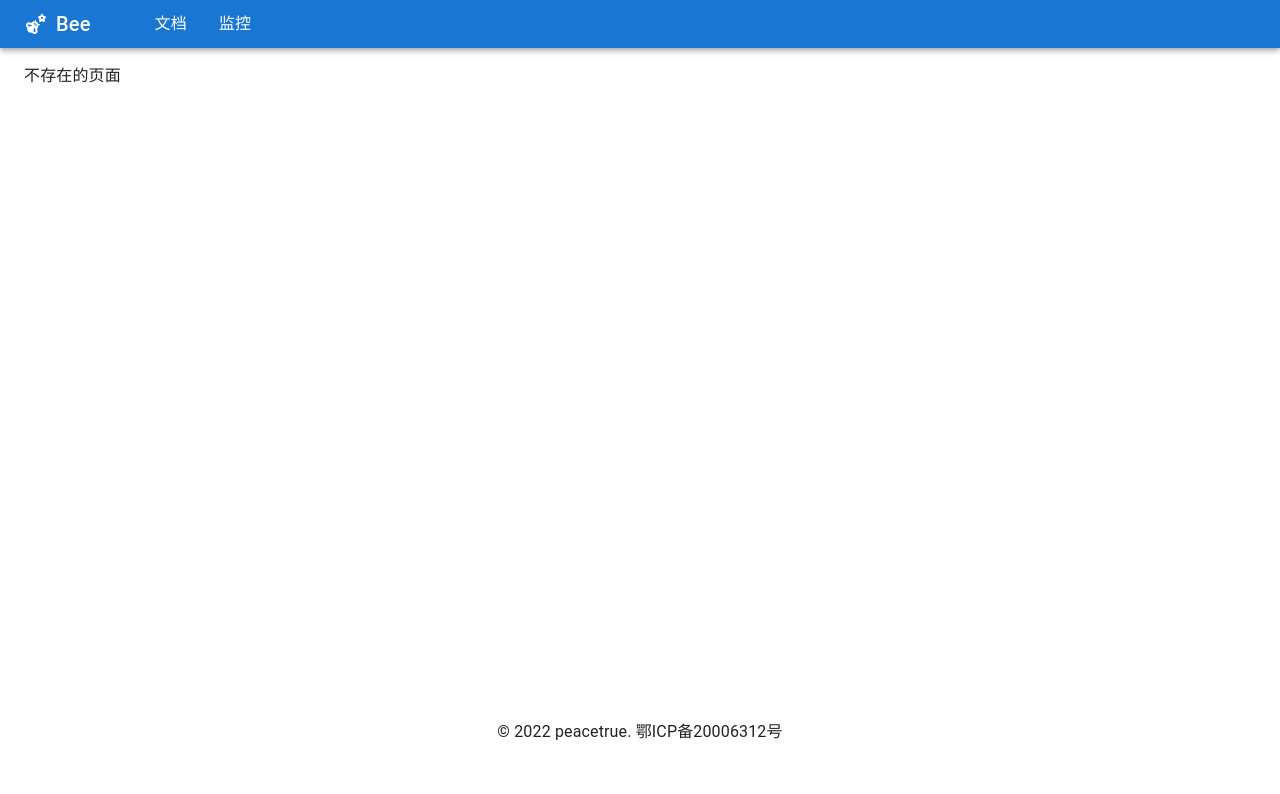
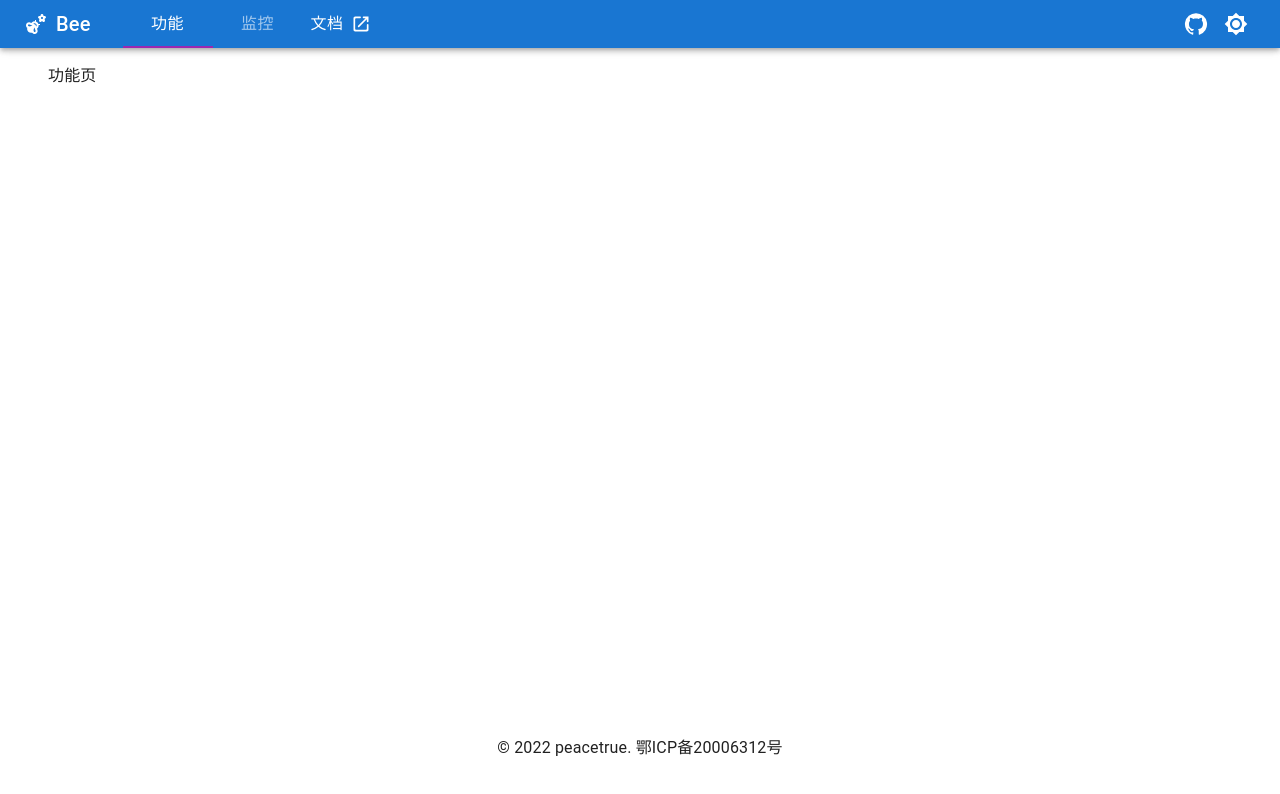
Before and after one commit to peacetrue/bee, a React (Create React App) app in the folder frontend/: page /function in a window 1280 px wide. Shown: the top 794 px of the page. Built offline with nearby package versions, Linux system fonts and the light colour scheme.

Commit message:
实现功能菜单

```diff
--- a/frontend/package.json
+++ b/frontend/package.json
@@ -7,6 +7,7 @@
     "@emotion/styled": "^11.10.0",
     "@fontsource/roboto": "^4.5.8",
     "@mui/icons-material": "^5.8.4",
+    "@mui/lab": "^5.0.0-alpha.96",
     "@mui/material": "^5.10.1",
     "@testing-library/jest-dom": "^5.16.5",
     "@testing-library/react": "^13.3.0",
--- a/frontend/src/App.tsx
+++ b/frontend/src/App.tsx
@@ -1,51 +1,77 @@
 import React from "react";
-import {AppBar, Container, CssBaseline, Grid, Link as MuiLink, Toolbar, Typography} from "@mui/material";
+import {
+  AppBar,
+  Box,
+  Button,
+  Container,
+  CssBaseline,
+  IconButton,
+  Link as MuiLink,
+  Stack,
+  Tab,
+  Tabs,
+  Toolbar
+} from "@mui/material";
 import EmojiNatureIcon from "@mui/icons-material/EmojiNature";
-import {BrowserRouter, Link, Route, Routes} from "react-router-dom";
-import Home from "./pages/Home";
-import Monitoring from "./pages/Monitoring";
-import NotFound from './pages/NotFound';
-import NavMenu, {NavMenuItemProps} from "./compontents/NavMenu";
-
-let pages: NavMenuItemProps[] = [
-  {text: "文档", href: "https://peacetrue.github.io/bee", external: true},
-  {text: "监控", href: "/monitoring", external: false},
-];
-
+import {Link, Outlet, useLocation} from "react-router-dom";
+import LaunchRoundedIcon from '@mui/icons-material/LaunchRounded';
+import ThemeSwitcher from "./compontents/ThemeSwitcher";
+import SwitchableThemeProvider from "./compontents/SwitchableThemeProvider";
+import GitHubIcon from '@mui/icons-material/GitHub';
 
 function App() {
+  let location = useLocation();
+  console.info("location: ", location)
+  let initialActiveMenu = location.pathname === "/" ? false
+    : location.pathname.split(/(?<=.+)\//, 1)[0];
+  const [activeMenu, setActiveMenu] = React.useState<string | boolean>(initialActiveMenu || false);
+  const [themeIndex, setThemeIndex] = React.useState<number>(0);
   return (
-    <BrowserRouter>
+    <SwitchableThemeProvider value={themeIndex}>
       <CssBaseline/>
+      {/*<BrowserRouter>*/}
       {/* 展示全屏宽度 */}
       <Container maxWidth={false}>
+        {/* 导航菜单。position="fixed" 不占用高度 */}
         <AppBar>
           <Toolbar variant="dense">
             <EmojiNatureIcon/>
-            <MuiLink component={Link} to="/" color="inherit" ml={1} underline="hover"
-                     onClick={() => document.dispatchEvent(new Event("clearSelected"))}>
-              <Typography variant="h6" color="inherit" component="div">Bee</Typography>
-            </MuiLink>
-            <NavMenu items={pages}/>
+            <MuiLink ml={1} component={Link} to="/" color="inherit" underline="none" variant={"h6"}
+                     onClick={() => setActiveMenu(false)}>Bee</MuiLink>
+            <Tabs sx={{ml: 4, "& .MuiTab-root": {fontSize: "medium"}}}
+                  value={activeMenu} onChange={(event, newValue) => setActiveMenu(newValue)}
+                  textColor={"inherit"} indicatorColor="secondary">
+              <Tab label="功能" component={Link} to="/function" value={"/function"}/>
+              <Tab label="监控" component={Link} to="/monitoring" value={"/monitoring"}/>
+            </Tabs>
+            <Stack flexGrow={1} flexDirection={"row"}>
+              <Button variant="text" sx={{color: "inherit", fontSize: "medium"}}
+                      href={"https://peacetrue.github.io/bee"} target={"_blank"}
+                      endIcon={<LaunchRoundedIcon fontSize="inherit"/>}>文档</Button>
+            </Stack>
+            {/* //TODO AppBar 下的颜色全部要使用继承，统一处理 */}
+            <Stack sx={{flexDirection: "row", alignItems: "center", "& *": {color: "inherit"}}}>
+              <IconButton sx={{color: "inherit"}} href={"https://github.com/peacetrue/bee"} target={"_blank"}><GitHubIcon/></IconButton>
+              <ThemeSwitcher sx={{color: "inherit"}} value={themeIndex} onChange={(e, index) => setThemeIndex(index)}/>
+            </Stack>
           </Toolbar>
         </AppBar>
-        <Grid container flexDirection={"column"} minHeight={"100vh"}>
-          <Grid item>
-            <Toolbar/>
-          </Grid>
-          <Grid item flexGrow={1}>
-            <Routes>
-              <Route path="/" element={<Home/>}/>
-              <Route path="/monitoring" element={<Monitoring/>}/>
-              <Route path="*" element={<NotFound/>}/>
-            </Routes>
-          </Grid>
-          <Grid item textAlign={"center"} height={"80px"}>
+        {/* 主体 */}
+        <Stack sx={{minHeight: "100vh"}}>
+          {/* 占位：https://mui.com/zh/material-ui/react-app-bar/#fixed-placement */}
+          <Toolbar variant="dense"/>
+          <Box sx={{padding: 2, flexGrow: 1}}>
+            {/* 路由出口 */}
+            <Outlet/>
+          </Box>
+          {/* 页脚 */}
+          <Box sx={{textAlign: "center", height: "64px"}}>
             © 2022 peacetrue. 鄂ICP备20006312号
-          </Grid>
-        </Grid>
+          </Box>
+        </Stack>
       </Container>
-    </BrowserRouter>
+      {/*</BrowserRouter>*/}
+    </SwitchableThemeProvider>
   );
 }
 
--- a/frontend/src/compontents/NavMenu.tsx
+++ b/frontend/src/compontents/NavMenu.tsx
@@ -1,7 +1,8 @@
 // 导航菜单组件
 import React, {MouseEventHandler, useEffect, useState} from "react";
-import {Grid, Link as MuiLink} from "@mui/material";
+import {Box, BoxProps, Link as MuiLink, Stack} from "@mui/material";
 import {Link} from "react-router-dom";
+import LaunchRoundedIcon from '@mui/icons-material/LaunchRounded';
 
 /** 导航菜单项属性 */
 export interface NavMenuItemProps {
@@ -14,25 +15,42 @@ export interface NavMenuItemProps {
 
 /** 导航菜单项 */
 export function NavMenuItem(props: NavMenuItemProps) {
-  let underline: 'none' | 'hover' | 'always' = props.selected ? "always" : "hover";
-  return props.external
-    ? (<MuiLink color="inherit" target={"_blank"} href={props.href} underline={underline}
-                onClick={props.onClick}>{props.text}</MuiLink>)
-    : (<MuiLink color="inherit" component={Link} to={props.href} underline={underline}
-                onClick={props.onClick}>{props.text}</MuiLink>);
+  if (props.external) {
+    return (
+      <MuiLink color="inherit" target={"_blank"} href={props.href} underline={"hover"}>
+        {props.text}<LaunchRoundedIcon fontSize={"inherit"}/>
+      </MuiLink>
+    );
+  }
+  return (
+    <MuiLink color="inherit" component={Link} to={props.href}
+             underline={props.selected ? "always" : "hover"} onClick={props.onClick}>
+      {props.text}
+    </MuiLink>
+  );
+}
+
+interface NavMenuProps extends BoxProps {
+  items: NavMenuItemProps[]
 }
 
 /** 导航菜单 */
-export default function NavMenu(props: { items: NavMenuItemProps[] }) {
+export default function NavMenu(props: NavMenuProps) {
   let [selected, setSelectedIndex] = useState(-1);
   useEffect(() => {
     document.addEventListener("clearSelected", () => setSelectedIndex(-1));
   }, []);
-  return <Grid container ml={4} spacing={4}>
-    {props.items.map((item, index) =>
-      (<Grid item>
-        <NavMenuItem {...item} selected={index === selected} onClick={event => setSelectedIndex(index)}/>
-      </Grid>)
-    )}
-  </Grid>;
+  return (
+    <Stack ml={4} flexGrow={1} flexDirection={"row"} justifyContent={"flex-start"}>
+      {props.items.map((item, index) =>
+          <NavMenuItem {...item} selected={index === selected} onClick={event => setSelectedIndex(index)}/>
+      )}
+    </Stack>
+  );
 }
+
+export const pages: NavMenuItemProps[] = [
+  {text: "功能", href: "/function", external: false},
+  {text: "监控", href: "/monitoring", external: false},
+  {text: "文档", href: "https://peacetrue.github.io/bee", external: true},
+];
--- /dev/null
+++ b/frontend/src/compontents/SwitchableThemeProvider.tsx
@@ -0,0 +1,27 @@
+import React from "react";
+import {Theme, ThemeProvider} from "@mui/material";
+import {createTheme} from "@mui/material/styles";
+
+/** 可切换的主题 Theme 提供者 */
+export default function SwitchableThemeProvider(props: SwitchableThemeProviderProps) {
+  const {
+    themes = SwitchableThemeProvider.defaultProps.themes,
+    value = 0,
+    children
+  } = props;
+  return (
+    <ThemeProvider theme={themes[value]}>
+      {children}
+    </ThemeProvider>
+  )
+}
+
+export interface SwitchableThemeProviderProps {
+  themes?: Theme[];
+  value?: number;
+  children?: React.ReactNode
+}
+
+SwitchableThemeProvider.defaultProps = {
+  themes: ["light", "dark"].map((value) => createTheme({palette: {mode: value as any}}))
+}
--- /dev/null
+++ b/frontend/src/compontents/ThemeSwitcher.tsx
@@ -0,0 +1,31 @@
+import {IconButton, SxProps, Theme} from "@mui/material";
+import Brightness4Icon from '@mui/icons-material/Brightness4';
+import Brightness7Icon from '@mui/icons-material/Brightness7';
+import React, {useState} from "react";
+
+/** 主题 Theme 切换器 */
+export default function ThemeSwitcher(props: ThemeSwitcherProps) {
+  const {
+    icons = [<Brightness7Icon/>, <Brightness4Icon/>],
+    value = 0,
+    onChange,
+    sx
+  } = props;
+  const [index, setIndex] = useState(value);
+  return (
+    <IconButton sx={sx} onClick={(e) => {
+      let newIndex = index === icons.length - 1 ? 0 : index + 1;
+      onChange && onChange(e, newIndex);
+      setIndex(newIndex);
+    }}>
+      {icons[index]}
+    </IconButton>
+  );
+}
+
+export interface ThemeSwitcherProps {
+  icons?: React.ReactNode[];
+  value?: number;
+  onChange?: (event: React.SyntheticEvent, value: number) => void;
+  sx?: SxProps<Theme>;
+}
--- /dev/null
+++ b/frontend/src/compontents/TreeNode.tsx
@@ -0,0 +1,31 @@
+import {Link as MuiLink} from "@mui/material";
+import {Link} from "react-router-dom";
+import TreeItem from "@mui/lab/TreeItem";
+import React from "react";
+
+export interface TreeNode {
+  id?: string;
+  name: string;
+  href?: string;
+  children?: readonly TreeNode[];
+}
+
+export function TreeNodeRender(nodes: TreeNode | TreeNode[]): React.ReactNode {
+  if (nodes instanceof Array) {
+    return <>{nodes.map(node => TreeNodeRender(node))}</>;
+  }
+
+  const id = nodes.id || nodes.href || '';
+  const label = nodes.href
+    ? <MuiLink component={Link} to={nodes.href} underline={"hover"}>{nodes.name}</MuiLink>
+    : nodes.name;
+  return (
+    <TreeItem key={id} nodeId={id} label={label}>
+      {Array.isArray(nodes.children)
+        ? nodes.children.map((node) => TreeNodeRender(node))
+        : null}
+    </TreeItem>
+  )
+}
+
+export default TreeNode;
--- a/frontend/src/index.tsx
+++ b/frontend/src/index.tsx
@@ -3,13 +3,27 @@ import ReactDOM from 'react-dom/client';
 import './index.css';
 import App from './App';
 import reportWebVitals from './reportWebVitals';
+import {BrowserRouter, Route, Routes} from "react-router-dom";
+import Home from "./pages/Home";
+import Function from "./pages/Function";
+import Monitoring from "./pages/Monitoring";
+import NotFound from "./pages/NotFound";
 
 const root = ReactDOM.createRoot(
   document.getElementById('root') as HTMLElement
 );
 root.render(
   <React.StrictMode>
-    <App />
+    <BrowserRouter>
+      <Routes>
+        <Route path="/" element={<App />}>
+          <Route index element={<Home/>}/>
+          <Route path="/function/*" element={<Function/>}/>
+          <Route path="/monitoring" element={<Monitoring/>}/>
+          <Route path="*" element={<NotFound/>}/>
+        </Route>
+      </Routes>
+    </BrowserRouter>
   </React.StrictMode>
 );
 
--- /dev/null
+++ b/frontend/src/pages/Function.tsx
@@ -0,0 +1,16 @@
+import React from 'react';
+import {Route, Routes, useLocation} from "react-router-dom";
+import Main from "./function/Main";
+import Home from "./function/Home";
+import NotFound from "./NotFound";
+
+export default function Function(props: {}) {
+  return (
+    <Routes>
+      <Route path="/" element={<Main/>}>
+        <Route index element={<Home/>}/>
+        <Route path="*" element={<NotFound/>}/>
+      </Route>
+    </Routes>
+  );
+}
--- /dev/null
+++ b/frontend/src/pages/function/Home.tsx
@@ -0,0 +1,6 @@
+import React from 'react';
+import {Grid, Typography} from "@mui/material";
+
+export default function Home(props: Record<string, any>) {
+  return (<>功能页</>);
+}
--- /dev/null
+++ b/frontend/src/pages/function/Main.tsx
@@ -0,0 +1,49 @@
+import React from 'react';
+import TreeView from '@mui/lab/TreeView';
+import ExpandMoreIcon from '@mui/icons-material/ExpandMore';
+import ChevronRightIcon from '@mui/icons-material/ChevronRight';
+import {Box, Stack} from "@mui/material";
+import {Outlet} from "react-router-dom";
+import {TreeNodeRender, TreeNode} from "../../compontents/TreeNode";
+
+const treeNodes: TreeNode[] = [
+  {
+    name: '转换器',
+    href: '/function/converter',
+  },
+  {
+    id: 'codec',
+    name: '编解码',
+    children: [
+      {
+        name: '字符串',
+        href: '/function/codec',
+      },
+    ],
+  }
+];
+
+export default function Main() {
+  return (
+    <Stack flexDirection={"row"}>
+      <TreeView
+        aria-label="功能菜单"
+        defaultCollapseIcon={<ExpandMoreIcon/>}
+        defaultExpandIcon={<ChevronRightIcon/>}
+        sx={{
+          position: "sticky",
+          top: theme => theme.spacing(6), // ToolBar 的 8 - padding 的 2
+          width: theme => theme.spacing(24),
+          height: theme => `calc(100vh - ${theme.spacing(16)})`, // ToolBar 的 8 + footer 的 8
+          overflow: "auto",
+        }}
+      >
+        {TreeNodeRender(treeNodes)}
+      </TreeView>
+      <Box sx={{flexGrow: 1, ml: 1}}>
+        {/* 路由出口 */}
+        <Outlet/>
+      </Box>
+    </Stack>
+  );
+}
```
Also changed, not shown: 2 other files (tests, documents, lock files or other folders).
